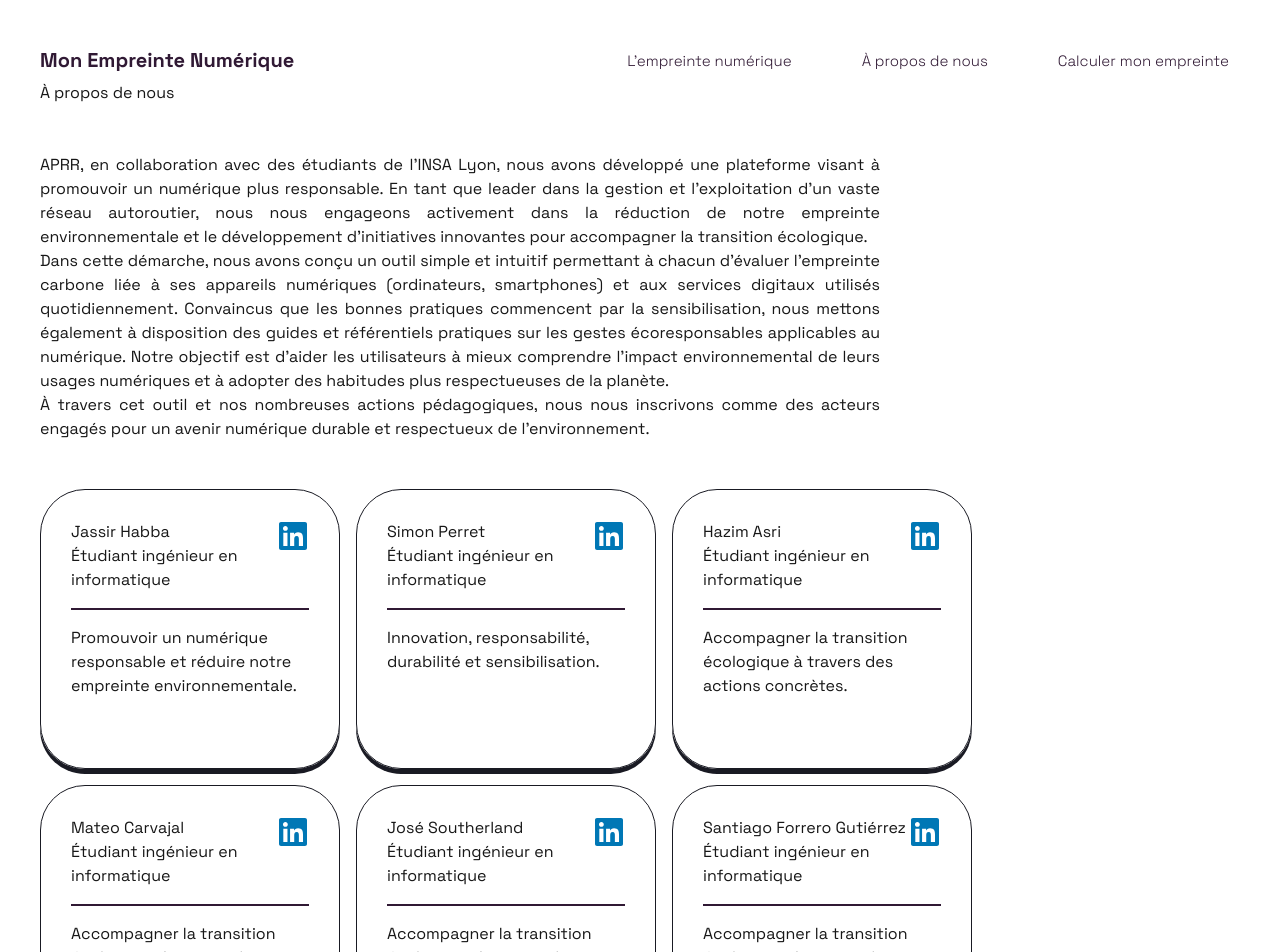
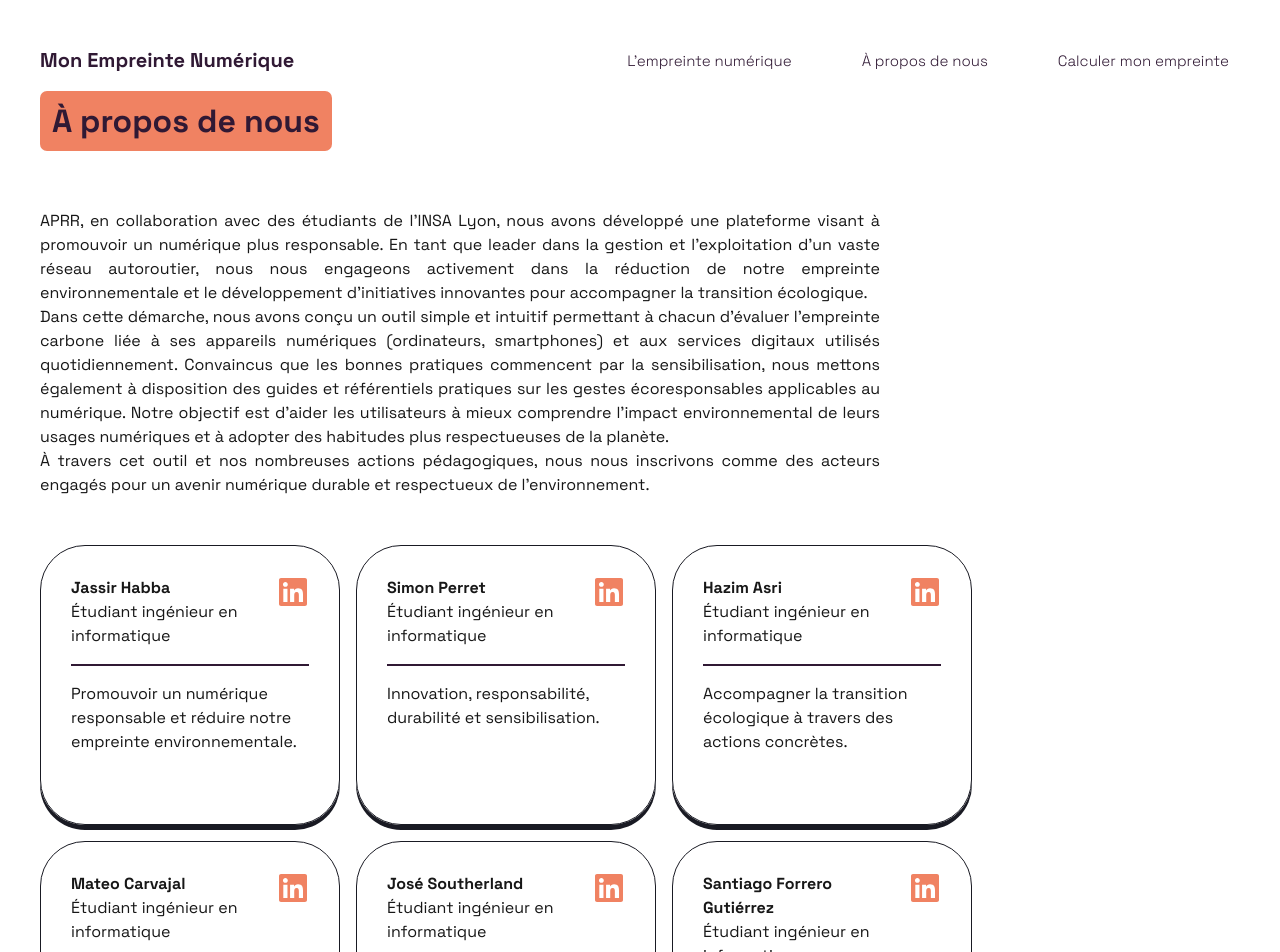
Before and after one commit to jbytes503/mon-empreinte-numerique, a Next.js app in the folder front/: page /about in a window 1280 px wide. Shown: the top 952 px of the page. Built offline with nearby package versions, Linux system fonts and the light colour scheme.

Commit message:
chore: improve about page

```diff
--- a/front/src/app/about/page.tsx
+++ b/front/src/app/about/page.tsx
@@ -1,11 +1,12 @@
 import AuthorCard from '../components/about/card';
 import { FaLinkedin } from 'react-icons/fa';
 import styles from './page.module.css';
+import Title from '../components/titles';
 
 export default async function Page() {
     return (
         <>
-            <h1>À propos de nous</h1>
+            <Title name="À propos de nous" />
             <section className={`${styles.intro} ${styles.section}`}>
                 <p>
                     APRR, en collaboration avec des étudiants de l'INSA Lyon,
@@ -41,42 +42,42 @@ export default async function Page() {
                     name="Jassir Habba"
                     title="Étudiant ingénieur en informatique"
                     description="Promouvoir un numérique responsable et réduire notre empreinte environnementale."
-                    icon={<FaLinkedin size={32} color="#0077b5" />}
+                    icon={<FaLinkedin size={32} color="#f08262" />}
                     url="https://www.linkedin.com/in/jassir-habba/"
                 />
                 <AuthorCard
                     name="Simon Perret"
                     title="Étudiant ingénieur en informatique"
                     description="Innovation, responsabilité, durabilité et sensibilisation."
-                    icon={<FaLinkedin size={32} color="#0077b5" />}
+                    icon={<FaLinkedin size={32} color="#f08262" />}
                     url="https://www.linkedin.com/in/perretsimon/"
                 />
                 <AuthorCard
                     name="Hazim Asri"
                     title="Étudiant ingénieur en informatique"
                     description="Accompagner la transition écologique à travers des actions concrètes."
-                    icon={<FaLinkedin size={32} color="#0077b5" />}
+                    icon={<FaLinkedin size={32} color="#f08262" />}
                     url="https://www.linkedin.com/in/hazim-asri-307989221/"
                 />
                 <AuthorCard
                     name="Mateo Carvajal"
                     title="Étudiant ingénieur en informatique"
                     description="Accompagner la transition écologique à travers des actions concrètes."
-                    icon={<FaLinkedin size={32} color="#0077b5" />}
+                    icon={<FaLinkedin size={32} color="#f08262" />}
                     url="https://www.linkedin.com/in/mateo-carvajal-a02877248/"
                 />
                 <AuthorCard
                     name="José Southerland"
                     title="Étudiant ingénieur en informatique"
                     description="Accompagner la transition écologique à travers des actions concrètes."
-                    icon={<FaLinkedin size={32} color="#0077b5" />}
+                    icon={<FaLinkedin size={32} color="#f08262" />}
                     url="https://www.linkedin.com/in/jsoutherlands/"
                 />
                 <AuthorCard
                     name="Santiago Forrero Gutiérrez"
                     title="Étudiant ingénieur en informatique"
                     description="Accompagner la transition écologique à travers des actions concrètes."
-                    icon={<FaLinkedin size={32} color="#0077b5" />}
+                    icon={<FaLinkedin size={32} color="#f08262" />}
                     url="https://www.linkedin.com/in/santiago-forero-gutierrez/"
                 />
             </section>
--- a/front/src/app/components/about/card.module.css
+++ b/front/src/app/components/about/card.module.css
@@ -17,6 +17,7 @@
 }
 
 .cardIcon {
+    margin: 0 0 0 8px;
     cursor: pointer;
 }
 
--- a/front/src/app/components/about/card.tsx
+++ b/front/src/app/components/about/card.tsx
@@ -13,8 +13,10 @@ const AuthorCard = ({ name, title, description, icon, url }: CardProps) => {
     return (
         <div className={styles.card}>
             <div className={styles.cardHeader}>
-                <div className={styles.cardHeaderContent}>
-                    <h3>{name}</h3>
+                <div>
+                    <h3>
+                        <strong>{name}</strong>
+                    </h3>
                     <p>{title}</p>
                 </div>
                 {url ? (
```
